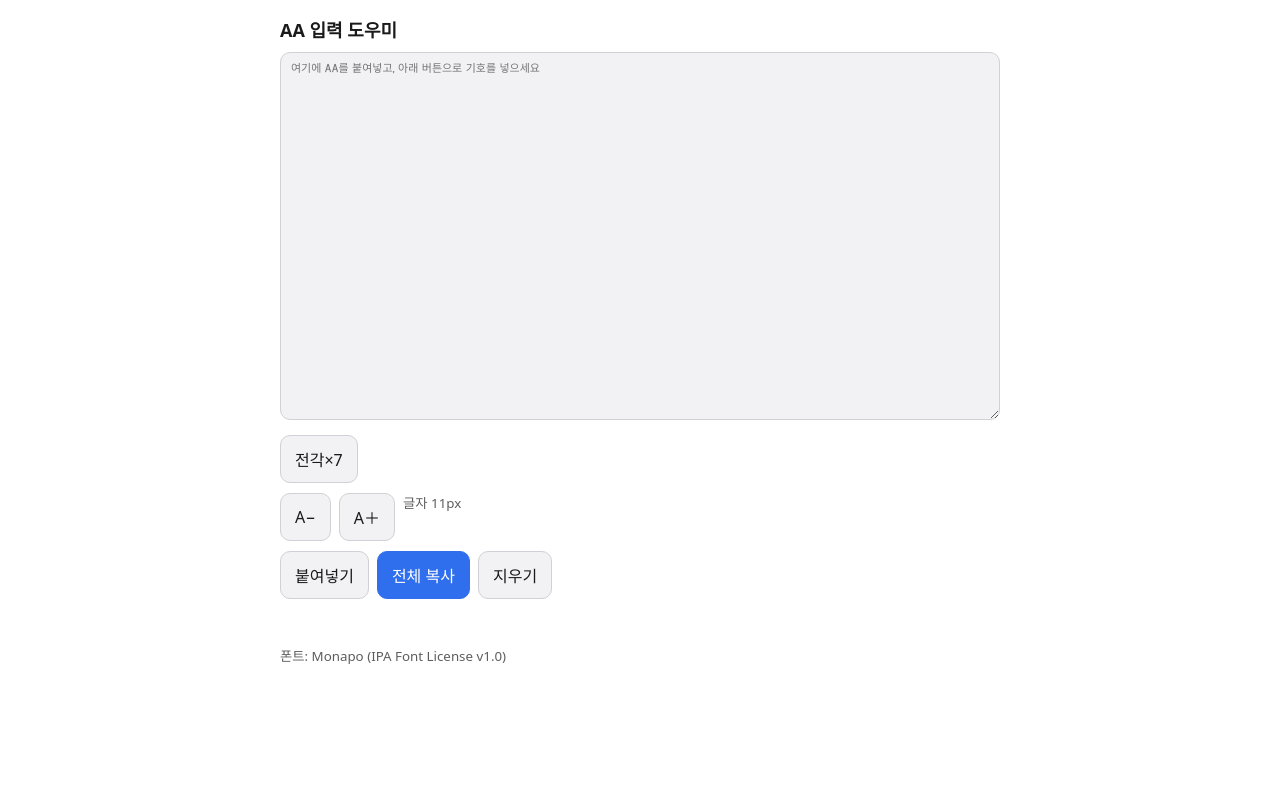
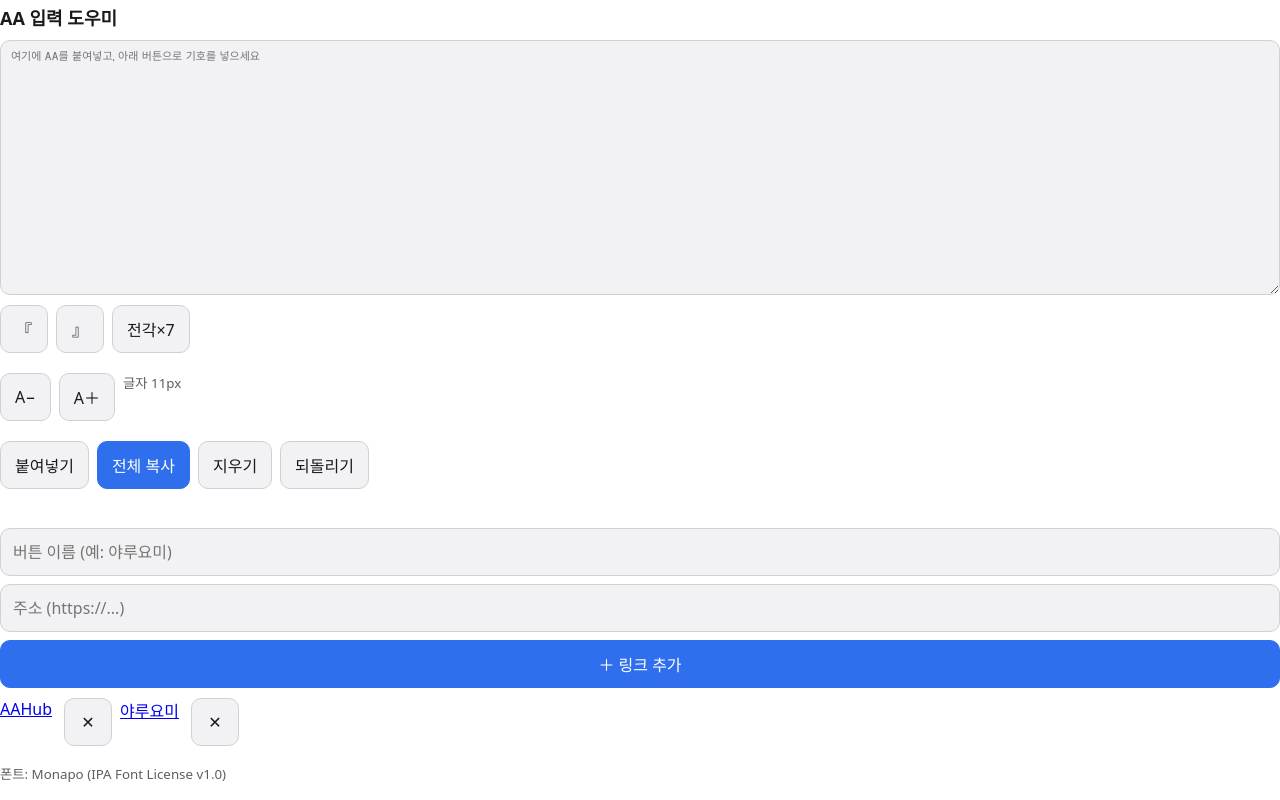
Before and after one commit to pheatria/pheatria.github.io, a React (Vite) app: page / in a window 1280 px wide. Built offline with nearby package versions, Linux system fonts and the light colour scheme.

Commit message:
기능추가

```diff
--- a/src/App.css
+++ b/src/App.css
@@ -41,9 +41,10 @@ body {
   font-family: system-ui, -apple-system, "Noto Sans KR", sans-serif;
 }
 main {
-  max-width: 720px;
-  margin: 0 auto;
-  padding: 12px;
+  display: flex;
+  flex-direction: column;
+  height: 100dvh;          /* dvh = 실제 보이는 높이 */
+  box-sizing: border-box;
 }
 h1 {
   font-size: 18px;
@@ -52,9 +53,10 @@ h1 {
 
 /* AA 입력창: 고정폭 폰트 + 줄바꿈 없음이 핵심 */
 .editor {
+  flex: 1;
   width: 100%;
   box-sizing: border-box;
-  height: 46vh;
+  height: auto;
   font-family: "Monapo", "MS PGothic", "MS P Gothic", "IPAMonaPGothic", sans-serif;
   font-size: 11px;
   line-height: 1.125;
@@ -121,3 +123,27 @@ small {
   display: block;
   min-height: 1.4em;
 }
+
+.link-form { display: flex; flex-direction: column; gap: 8px; margin: 10px 0; }
+.link-form input {
+  font: inherit;
+  font-size: 16px;   /* iPhone은 16px 미만이면 입력할 때 화면이 확대됨 */
+  min-height: 48px;
+  padding: 0 12px;
+  box-sizing: border-box;
+  border: 1px solid var(--line);
+  border-radius: 10px;
+  background: var(--card);
+  color: var(--fg);
+}
+.link-list {
+  list-style: none;
+  margin: 0;
+  padding: 0;
+  display: flex;
+  flex-direction: row;   /* column → row */
+  flex-wrap: wrap;       /* 줄이 차면 아래로 내려가기 */
+  gap: 8px;
+}
+.link-list li { display: flex; gap: 12px; }
+/* .link-list .link-button { flex: 1; } 는 삭제 (버튼이 가로로 늘어나지 않게) */
--- a/src/App.jsx
+++ b/src/App.jsx
@@ -1,11 +1,12 @@
-import { useLayoutEffect, useRef } from "react";
+import { useState, useLayoutEffect, useRef } from "react";
 import useLocalStorage from "./hooks/useLocalStorage";
 import useMessage from "./hooks/useMessage";
 import Editor from "./components/Editor";
 import SnippetBar from "./components/SnippetBar";
 import FontSizeControl from "./components/FontSizeControl";
+import LinkSection from "./components/LinkSection";
 
-const SNIPPETS = ["\u3000"];
+const SNIPPETS = ["『", "』","\u3000"];
 const MIN_FONT = 4;
 const MAX_FONT = 24;
 
@@ -13,6 +14,7 @@ export default function App() {
   // ── state: 화면을 바꾸는 값들 (localStorage에 자동 저장) ──
   const [draft, setDraft] = useLocalStorage("draft", "");
   const [fontRaw, setFontRaw] = useLocalStorage("fs", "11");
+  const [recall, setRecall] = useLocalStorage("trash", "");
   const [message, say] = useMessage();
 
   // ── ref: 렌더링과 상관없이 기억해 둘 값들 ──
@@ -21,6 +23,7 @@ export default function App() {
 
   // ── 파생 값: state에서 계산할 수 있는 건 state로 또 저장하지 않는다 ──
   const fontSize = parseInt(fontRaw, 10) || 11;
+
 
   function changeFont(n) {
     const clamped = Math.max(MIN_FONT, Math.min(MAX_FONT, n));
@@ -48,7 +51,15 @@ export default function App() {
   }, [draft]);
 
   function handleClear() {
-    if (confirm("전체를 지울까요?")) setDraft("");
+    if (draft === "") return;
+    if (confirm("전체를 지울까요?")) {
+      setRecall(draft);   // ← 지우기 전에 백업
+      setDraft("");
+    }
+  }
+
+  function handleRecall() {
+    setDraft(recall);
   }
 
   async function handleCopy() {
@@ -98,8 +109,11 @@ export default function App() {
           전체 복사
         </button>
         <button onClick={handleClear}>지우기</button>
+        <button onClick={handleRecall} disabled={recall === ""}>되돌리기</button>
       </div>
       <small className="message">{message}</small>
+
+      <LinkSection say={say} />
 
       <p>
         <small>폰트: Monapo (IPA Font License v1.0)</small>
--- /dev/null
+++ b/src/components/LinkSection.jsx
@@ -0,0 +1,82 @@
+import { useState } from "react";
+import useLocalStorage from "../hooks/useLocalStorage";
+
+// 코드에 박아둔 기본 링크. 저장소가 지워져도 이건 돌아옵니다.
+const DEFAULT_LINKS = [
+  { id: "aahub", label: "AAHub", url: "https://여기에-주소" },
+  { id: "yaruyomi", label: "야루요미", url: "https://여기에-주소" },
+];
+
+function parseLinks(raw) {
+  try {
+    const v = JSON.parse(raw);
+    return Array.isArray(v) ? v : [];
+  } catch {
+    return []; // 저장된 값이 깨졌을 때
+  }
+}
+
+export default function LinkSection({ say }) {
+  const [raw, setRaw] = useLocalStorage("links", JSON.stringify(DEFAULT_LINKS));
+  const [label, setLabel] = useState(""); // 이름 입력칸
+  const [url, setUrl] = useState("");     // 주소 입력칸
+
+  const links = parseLinks(raw);
+  const save = (next) => setRaw(JSON.stringify(next));
+
+  function handleAdd(e) {
+    e.preventDefault(); // form 기본 동작(페이지 새로고침) 막기
+    const name = label.trim();
+    let address = url.trim();
+    if (!name || !address) {
+      say("이름과 주소를 모두 입력하세요");
+      return;
+    }
+    if (!/^https?:\/\//i.test(address)) address = "https://" + address;
+    try {
+      new URL(address); // 형식이 틀리면 에러
+    } catch {
+      say("주소 형식이 올바르지 않아요");
+      return;
+    }
+    save([...links, { id: crypto.randomUUID(), label: name, url: address }]);
+    setLabel("");
+    setUrl("");
+  }
+
+  function handleRemove(id) {
+    if (confirm("이 링크를 지울까요?")) save(links.filter((l) => l.id !== id));
+  }
+
+  return (
+    <section>
+      <form className="link-form" onSubmit={handleAdd}>
+        <input
+          value={label}
+          onChange={(e) => setLabel(e.target.value)}
+          placeholder="버튼 이름 (예: 야루요미)"
+        />
+        <input
+          value={url}
+          onChange={(e) => setUrl(e.target.value)}
+          placeholder="주소 (https://...)"
+          inputMode="url"
+          autoCapitalize="off"
+          spellCheck={false}
+        />
+        <button type="submit" className="primary">＋ 링크 추가</button>
+      </form>
+
+      <ul className="link-list">
+        {links.map((l) => (
+          <li key={l.id}>
+            <a className="link-button" href={l.url} target="_blank" rel="noopener noreferrer">
+              {l.label}
+            </a>
+            <button onClick={() => handleRemove(l.id)} aria-label={`${l.label} 삭제`}>✕</button>
+          </li>
+        ))}
+      </ul>
+    </section>
+  );
+}
```
